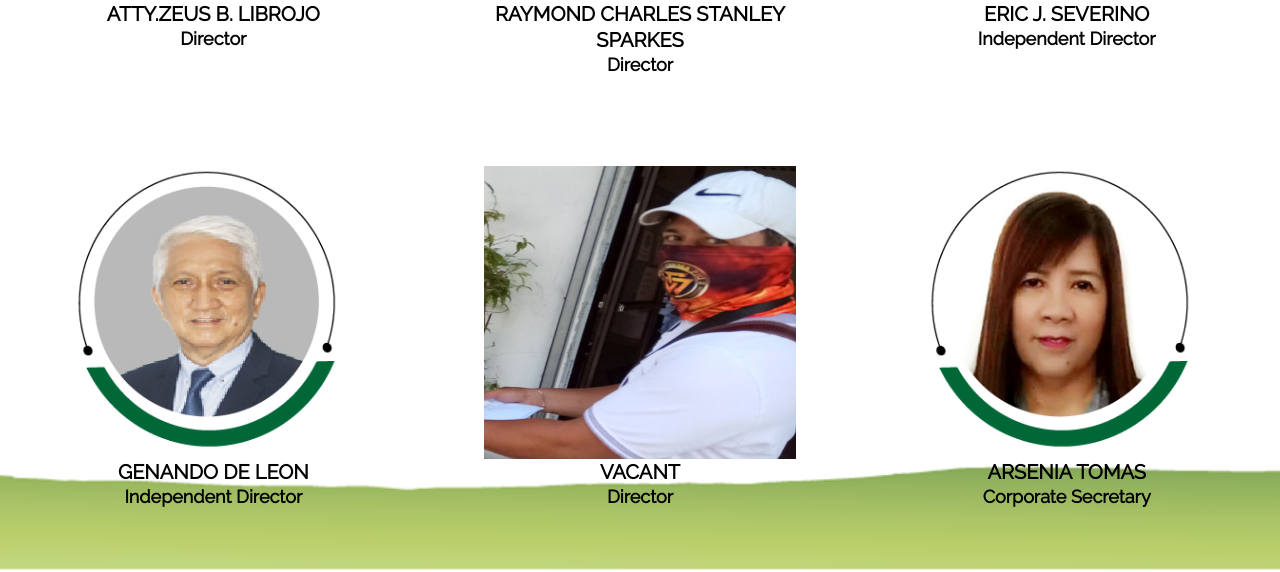
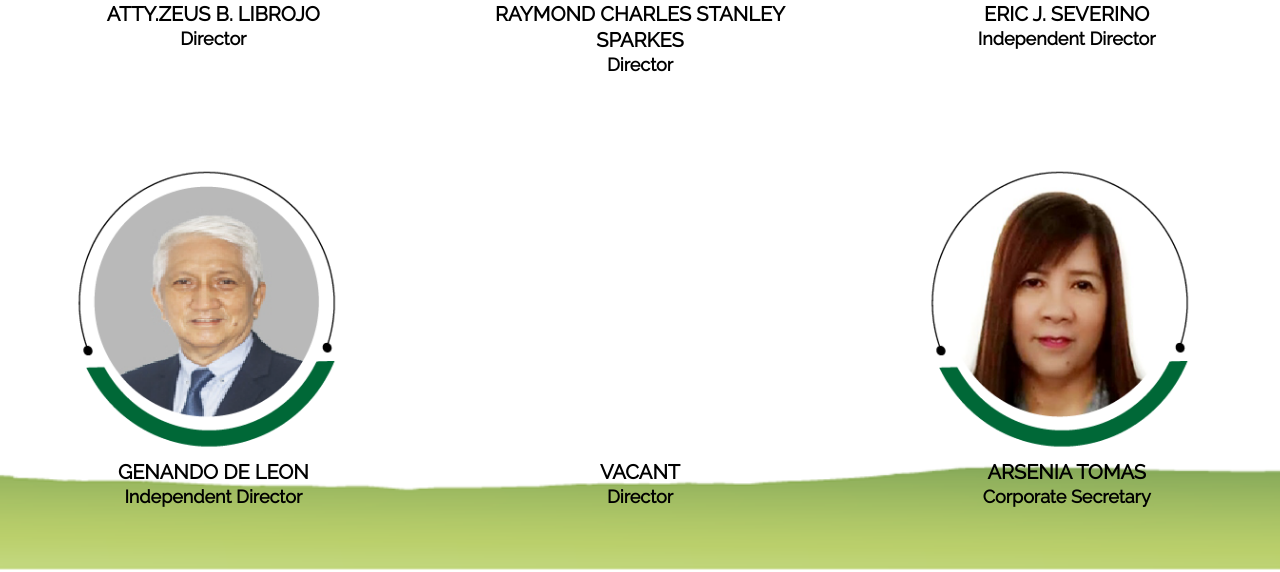
Before and after one commit to EzDwaine/brbhoweb, a PHP site: page / in a window 1280 px wide. Shown: the part 4957-5529 px from the top of the page. Run offline with PHP 8.4, Linux system fonts and the light colour scheme.

Commit message:
changes to images

```diff
--- a/app/scss/_avatar.scss
+++ b/app/scss/_avatar.scss
@@ -93,7 +93,7 @@
     }
 }
 .avatar_img_vac {
-    background-image: url("/images/headoffice/joel.jpg");
+    //background-image: url("/images/headoffice/joel.jpg");
     background-size: contain;
     background-position: center center;
     background-repeat: no-repeat;
--- a/dist/style.css
+++ b/dist/style.css
@@ -790,7 +790,6 @@ button,
 }
 
 .avatar_img_vac {
-  background-image: url("/images/headoffice/joel.jpg");
   background-size: contain;
   background-position: center center;
   background-repeat: no-repeat;
```
Also changed, not shown: 1 other file.
